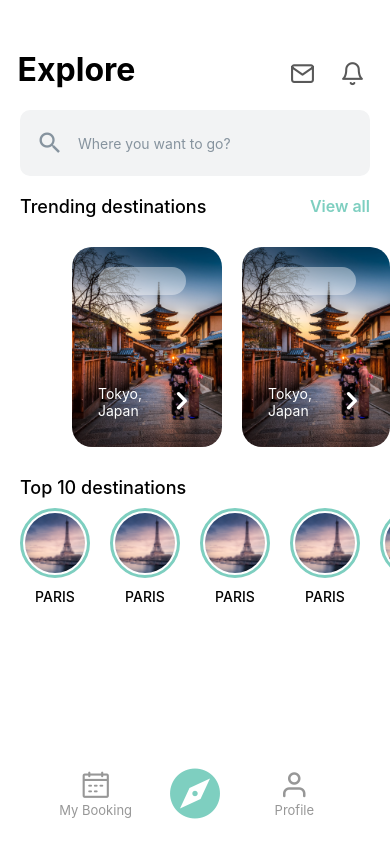
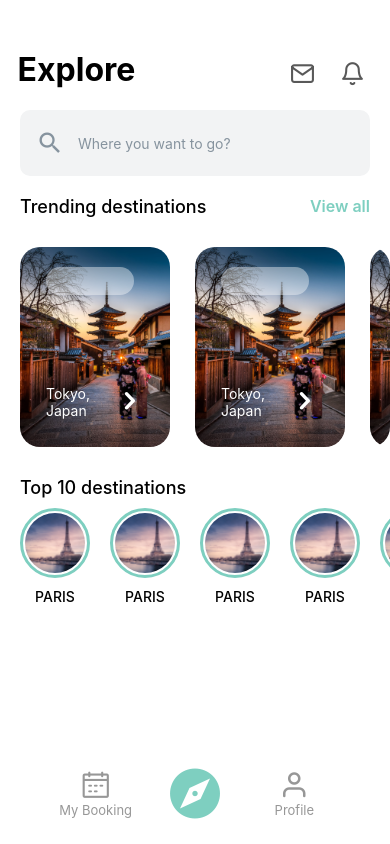
Before and after one commit to acrossmindanduniverse/ticky-react-native, a React Native app: screen /home in a window 390 px wide. Built offline with nearby package versions, Linux system fonts and the light colour scheme.

Commit message:
update styling component

```diff
--- a/src/screens/FlightDetail.js
+++ b/src/screens/FlightDetail.js
@@ -144,10 +144,10 @@ export default class FlightDetail extends Component {
             <Text>Total you’ll pay</Text>
             <Text style={styles.total}>$ 145,00</Text>
           </View>
-          <TouchableOpacity style={styles.btn19}>
-            <Text style={styles.h19}>BOOK FLIGHT</Text>
-          </TouchableOpacity>
         </View>
+        <TouchableOpacity style={styles.btn19}>
+          <Text style={styles.h19}>BOOK FLIGHT</Text>
+        </TouchableOpacity>
       </View>
     );
   }
@@ -280,6 +280,7 @@ const styles = StyleSheet.create({
   },
   facilwrap: {
     marginHorizontal: 20,
+    flex: 1,
   },
   totalWrap: {
     flexDirection: 'row',
@@ -297,6 +298,8 @@ const styles = StyleSheet.create({
     borderRadius: 10,
     justifyContent: 'center',
     height: 60,
+    marginHorizontal: 20,
+    marginBottom: 20,
   },
   h19: {
     color: 'white',
--- a/src/screens/Home.js
+++ b/src/screens/Home.js
@@ -184,11 +184,11 @@ const styles = StyleSheet.create({
   wrapper: {
     marginTop: 10,
     borderRadius: 20,
-    paddingLeft: 72,
+    paddingHorizontal: 20,
     // marginRight: 20,
   },
   wrapper2: {
-    marginRight: 20,
+    marginRight: 25,
   },
   bgimg: {
     width: 150,
```
